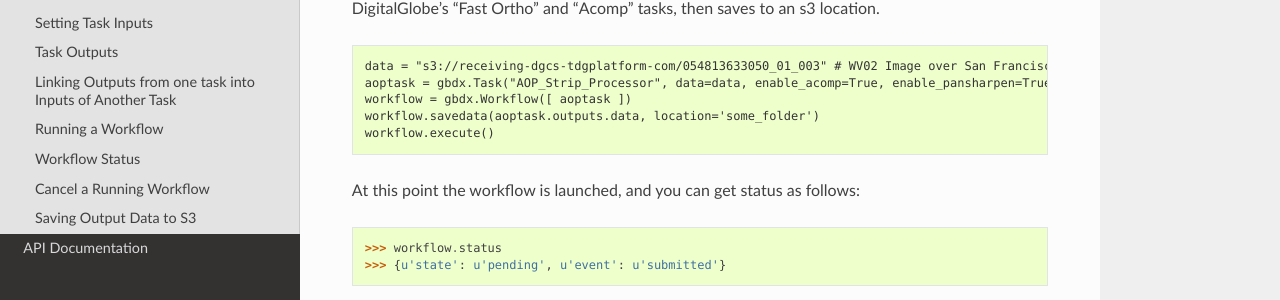
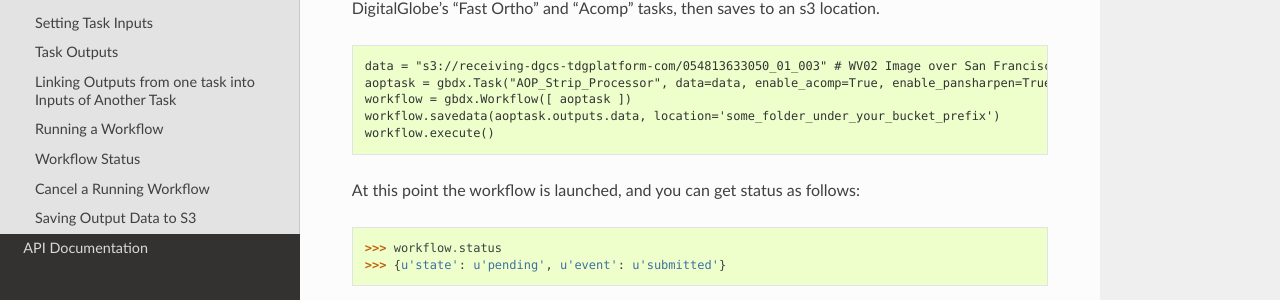
Before and after one commit to DigitalGlobe/gbdxtools, a Sphinx documentation site: the page built from docs/running_workflows.rst, in a window 1280 px wide and 900 px high. Shown: the part 243-543 px from the top of the window. Built offline with Sphinx 7.4.7 and the Read the Docs theme 2.0.0, drawn with Linux system fonts in a browser that asks for light colours.

Commit message:
changed docs

```diff
--- a/docs/running_workflows.rst
+++ b/docs/running_workflows.rst
@@ -12,7 +12,7 @@
    data = "s3://receiving-dgcs-tdgplatform-com/054813633050_01_003" # WV02 Image over San Francisco
    aoptask = gbdx.Task("AOP_Strip_Processor", data=data, enable_acomp=True, enable_pansharpen=True)
    workflow = gbdx.Workflow([ aoptask ])
-   workflow.savedata(aoptask.outputs.data, location='some_folder')
+   workflow.savedata(aoptask.outputs.data, location='some_folder_under_your_bucket_prefix')
    workflow.execute()
 
 At this point the workflow is launched, and you can get status as follows:
```
